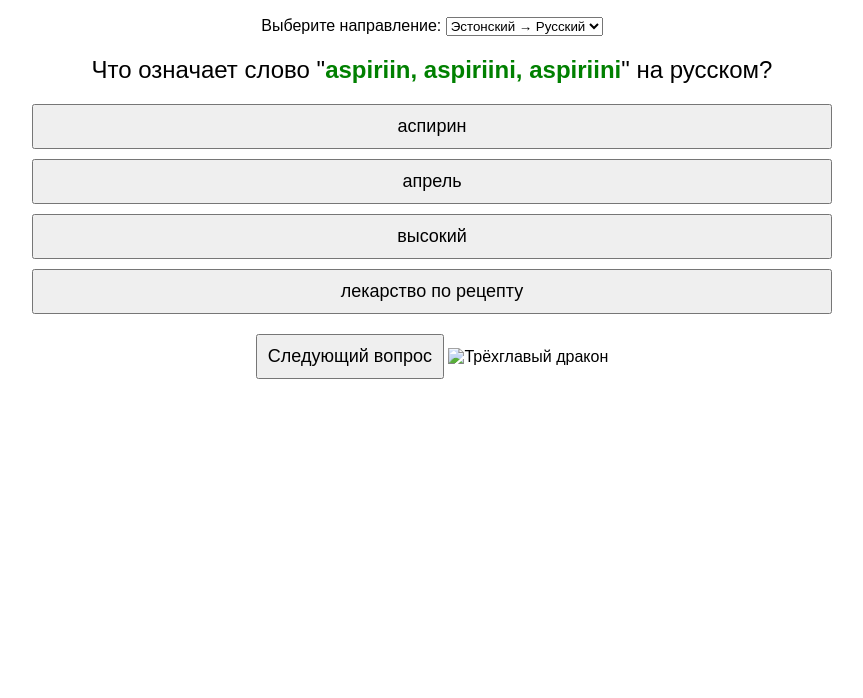
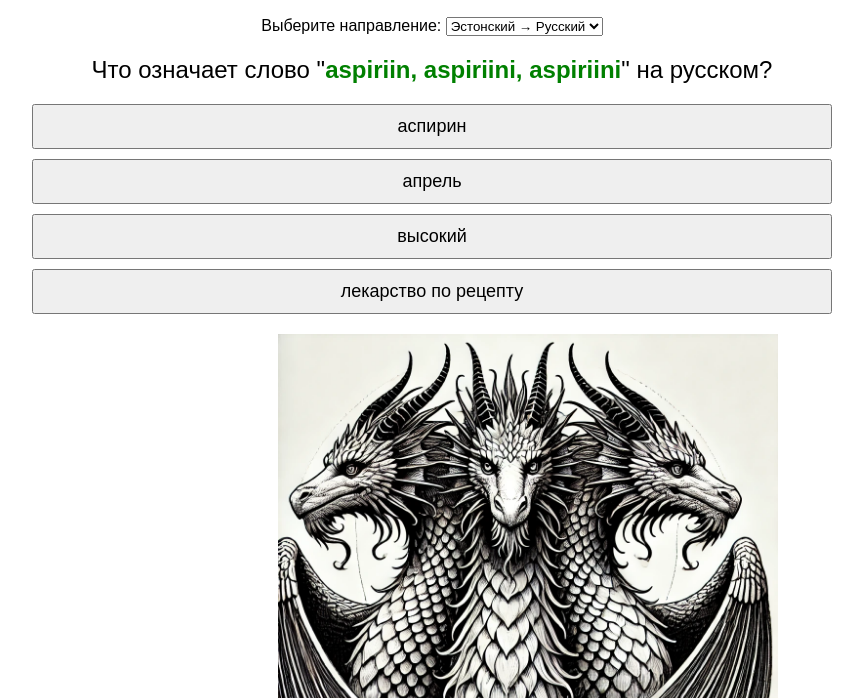
Before and after one commit to Marugik/EESTI3, a plain HTML site: page index.html in a window 1280 px wide. Shown: the part 102-800 px from the top of the page, without its empty margins (208-1071 px from the left). Drawn offline with Linux system fonts and the light colour scheme.

Commit message:
Update index.html

```diff
--- a/index.html
+++ b/index.html
@@ -383,7 +383,7 @@
         // Начальная инициализация
         displayQuestion();
     </script>
-    <img src="images/dragon.png" alt="Трёхглавый дракон" width="500">
+    <img src="dragon.png" alt="Трёхглавый дракон" width="500">
 
 </body>
 </html>
```
